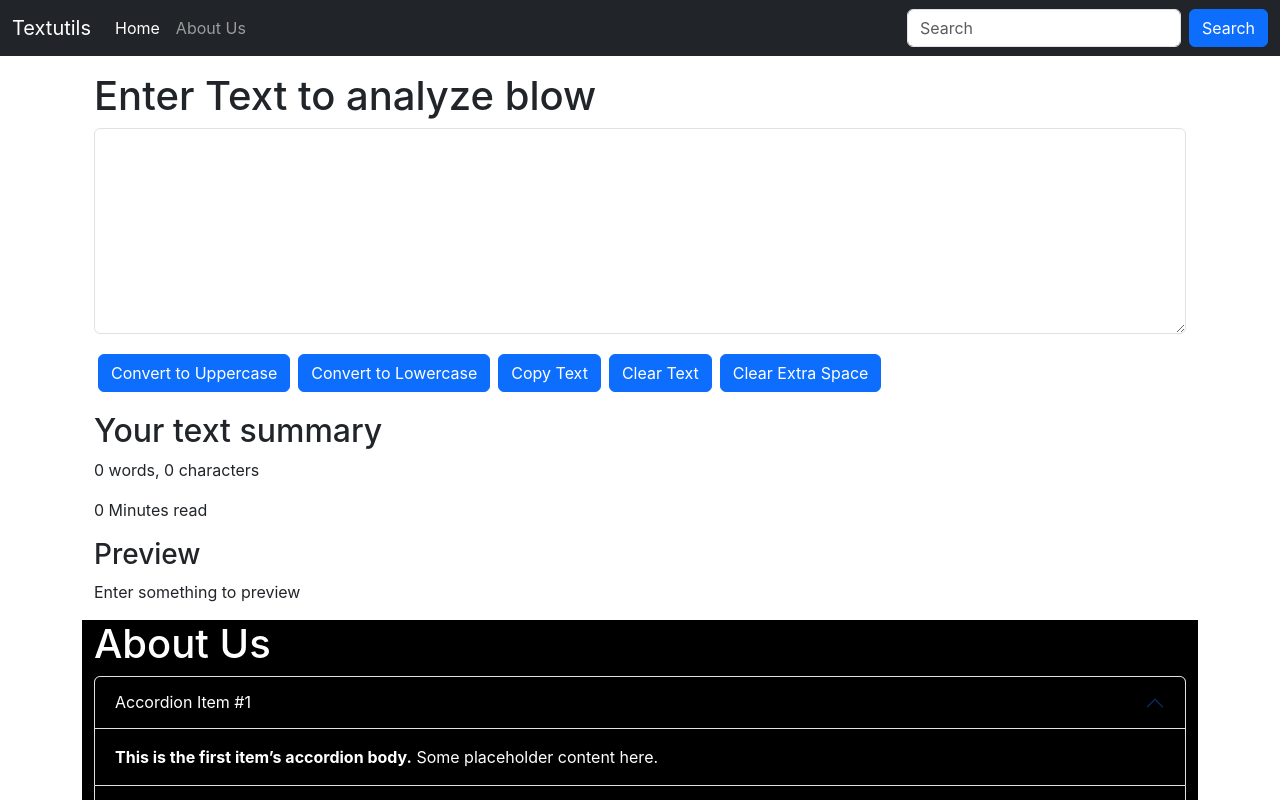
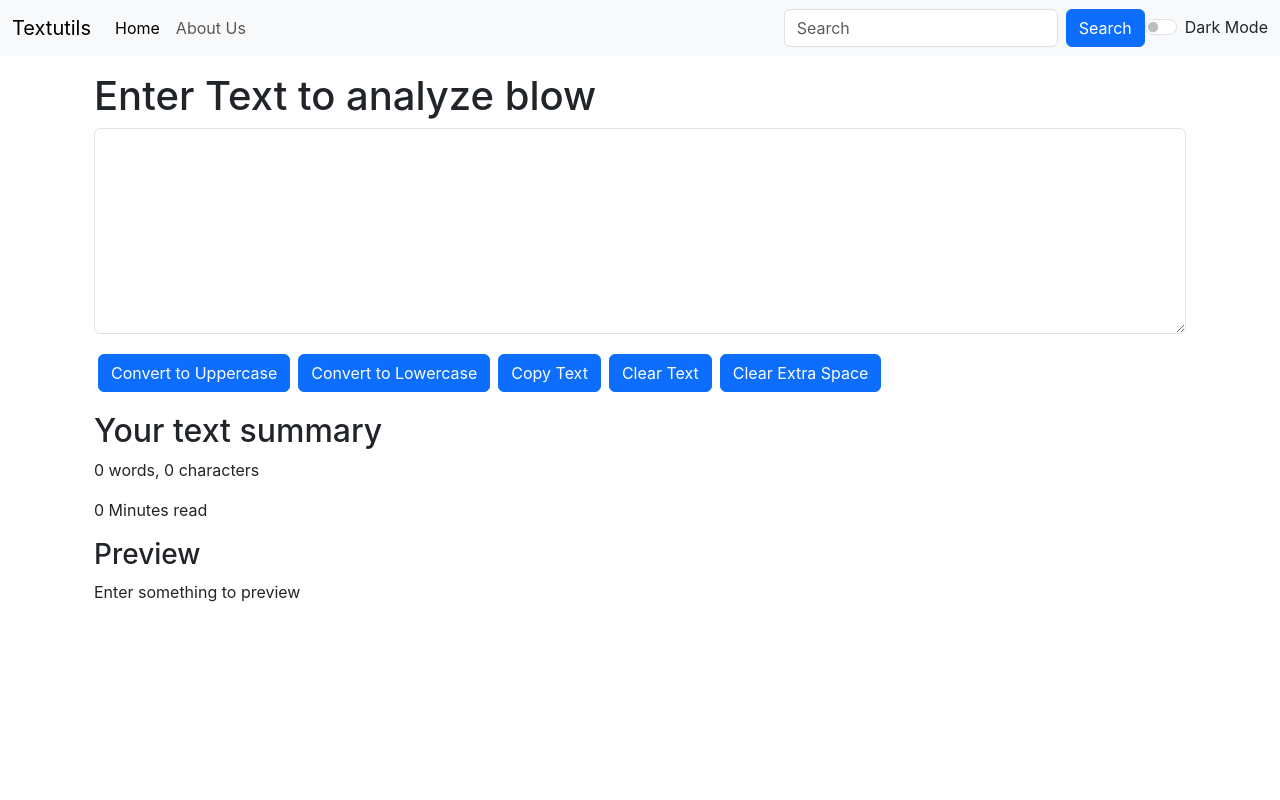
Before and after one commit to CoreTech7704/TEXTUTILS, a React (Create React App) app: page / in a window 1280 px wide. Shown: the top 800 px of the page. Built offline with nearby package versions, Linux system fonts and the light colour scheme.

Commit message:
dark mode

```diff
--- a/src/App.js
+++ b/src/App.js
@@ -1,16 +1,31 @@
 
+import React, { useState } from 'react';
 import './App.css';
-import About from './componets/About';
+// import About from './componets/About';
 import Navbar from './componets/Navbar';
 import TextForm from './componets/TextForm'
 
 function App() {
+  const [mode, setmode] = useState('light'); //dark mode enabled or not
+
+  const ToggleMode = () => {
+  if (mode === 'light') {
+    setmode('dark');
+    document.body.style.backgroundColor = '#121212';
+    document.body.style.color = 'white';
+  } else {
+    setmode('light');
+    document.body.style.backgroundColor = 'white';
+    document.body.style.color = 'black';
+  }
+}
+
   return (
     <>
-      <Navbar title="Textutils"/>
+      <Navbar title="Textutils" mode={mode} ToggleMode={ToggleMode}/>
       <div className="container my-3">
       <TextForm heading="Enter Text to analyze blow"/>
-      <About></About>
+      {/* <About></About> */}
       </div>
     </>
   );
--- a/src/componets/Navbar.js
+++ b/src/componets/Navbar.js
@@ -4,7 +4,7 @@
 
 export default function Navbar(props) {
   return (
-    <nav className="navbar navbar-expand-lg navbar-dark bg-dark">
+    <nav className={`navbar navbar-expand-lg navbar-${props.mode} bg-${props.mode}`}>
       <div className="container-fluid">
         <a className="navbar-brand" href="/">{props.title}</a>
         <button className="navbar-toggler" type="button" data-bs-toggle="collapse" data-bs-target="#navbarSupportedContent" aria-controls="navbarSupportedContent" aria-expanded="false" aria-label="Toggle navigation">
@@ -23,6 +23,10 @@
             <input className="form-control me-2" type="search" placeholder="Search" aria-label="Search"/>
             <button className="btn btn-primary" type="submit">Search</button>
           </form>
+          <div className={`form-check form-switch text-${props.mode === 'light' ? 'dark' : 'light'}`}>
+            <input className="form-check-input" onClick={props.ToggleMode} type="checkbox" role="switch" id="switchCheckDefault"/>
+            <label className="form-check-label" htmlFor="switchCheckDefault">Dark Mode</label>
+          </div>
         </div>
       </div>
     </nav>
--- a/src/componets/TextForm.js
+++ b/src/componets/TextForm.js
@@ -21,7 +21,6 @@
 
     const handleCopy = (event) => {
         event.preventDefault();
-        console.log("I am Copy");
         var text = document.getElementById("myBox");
         text.select();
         navigator.clipboard.writeText(text.value);
```
